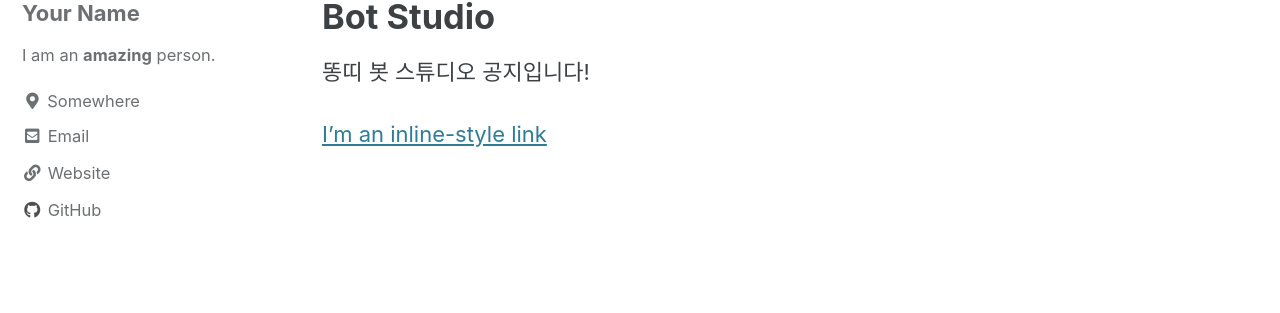
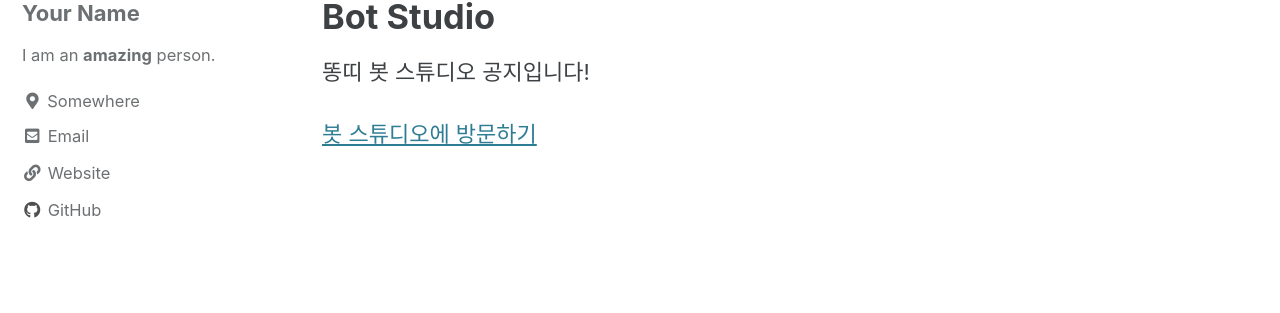
Before and after one commit to Ddongddi/ddongddi.github.io, a Jekyll site: the page built from _pages/Bot-Studio.md, in a window 1280 px wide. Shown: the part 111-424 px from the top of the page. Built offline with Jekyll 4.4.1, drawn with Linux system fonts in a browser that asks for light colours; cached includes are drawn as plain includes.

Commit message:
updated Bot Studio category

```diff
--- a/_pages/Bot-Studio.md
+++ b/_pages/Bot-Studio.md
@@ -8,4 +8,4 @@ taxonomy: Bot Studio
 
 똥띠 봇 스튜디오 공지입니다!
 
-[I'm an inline-style link](https://discord.gg/ZqP72q4Xk2)
+[봇 스튜디오에 방문하기](https://discord.gg/ZqP72q4Xk2)
```
